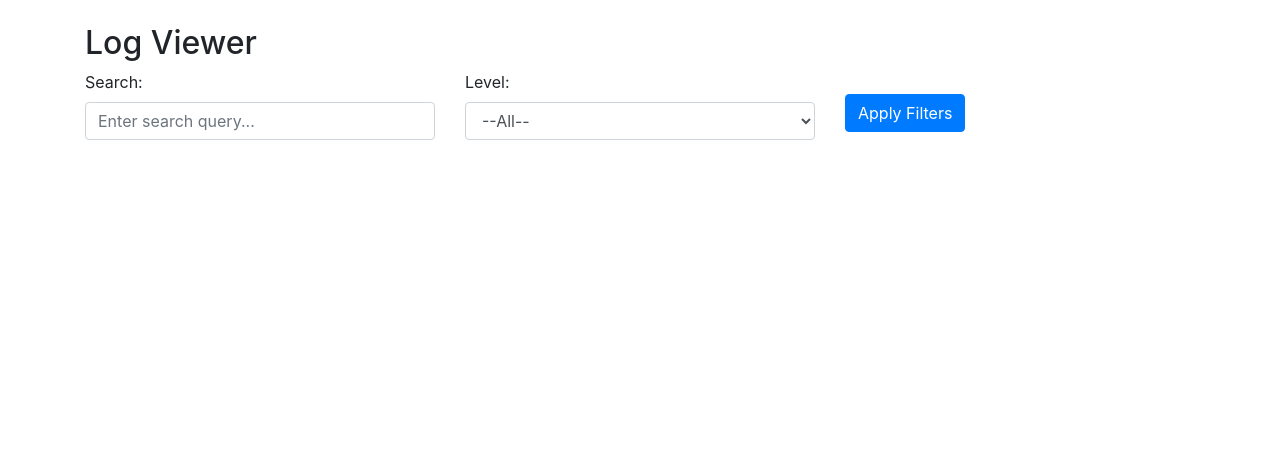
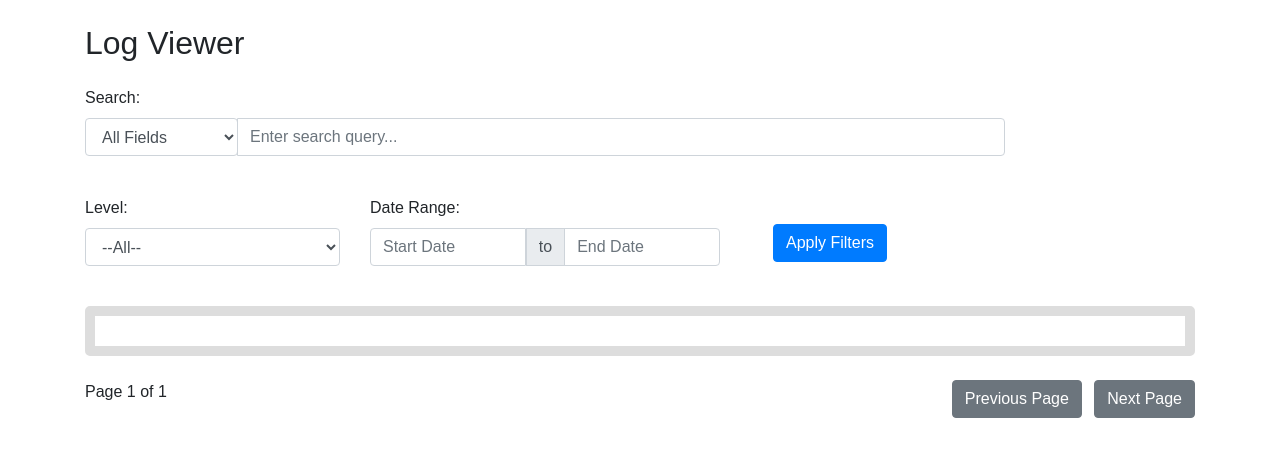
Before and after one commit to akashraj98/log_app, a Django app: page / in a window 1280 px wide. Shown: the top 457 px of the page. Run offline with Django 4.2, Linux system fonts and the light colour scheme; data that the repository does not hold is empty; some libraries are stand-ins or nearby versions.

Commit message:
improved ui and added pagination

```diff
--- a/log_viewer/log_viewer/settings.py
+++ b/log_viewer/log_viewer/settings.py
@@ -33,7 +33,7 @@ SECRET_KEY = "django-insecure-ws6&gb14_vzvd_nze%av7y-6)!!hg##g)(5rvabdoo(r=_nl!t
 # SECURITY WARNING: don't run with debug turned on in production!
 DEBUG = True
 
-ALLOWED_HOSTS = []
+ALLOWED_HOSTS = ["*"]
 
 
 # Application definition
--- a/log_viewer/logs/views.py
+++ b/log_viewer/logs/views.py
@@ -1,7 +1,7 @@
 from django.shortcuts import render
 from django.views import View
+from datetime import datetime
 
-# from rest_framework.views import APIView
 
 from django.http import JsonResponse
 from django.db.models import Q
@@ -19,7 +19,7 @@ class LogsView(View):
 class LogSearchApiView(View):
     def get(self, request):
         # Get query parameters
-        search_query = request.GET.get('search', '')
+        search_query = request.GET.get('q', '')
         level_filter = request.GET.get('level', '')
         message_filter = request.GET.get('message', '')
         resourceId_filter = request.GET.get('resourceId', '')
@@ -29,6 +29,13 @@ class LogSearchApiView(View):
         commit_filter = request.GET.get('commit', '')
         parentResourceId_filter = request.GET.get('parentResourceId', '')
         ordering = request.GET.get('ordering', '-timestamp')  # Default ordering by timestamp
+        start_timestamp_filter = request.GET.get('start_timestamp', '')
+        end_timestamp_filter = request.GET.get('end_timestamp', '')
+        # Convert timestamp strings to datetime objects if provided
+        start_datetime = datetime.strptime(start_timestamp_filter, '%Y-%m-%d %I:%M%p') if start_timestamp_filter else None
+        end_datetime = datetime.strptime(end_timestamp_filter, '%Y-%m-%d %I:%M%p') if end_timestamp_filter else None
+        print(start_datetime)
+        print(end_datetime)
 
         # Build filter conditions
         filter_conditions = Q()
@@ -54,13 +61,17 @@ class LogSearchApiView(View):
             filter_conditions &= Q(commit__icontains=commit_filter)
         if parentResourceId_filter:
             filter_conditions &= Q(parentResourceId__icontains=parentResourceId_filter)
+        if start_datetime:
+            filter_conditions &= Q(timestamp__gte=start_datetime)
+        if end_datetime:
+            filter_conditions &= Q(timestamp__lte=end_datetime)
 
         # Fetch logs based on filters
         logs = LogData.objects.filter(filter_conditions).order_by(ordering)
 
         # Paginate results
-        page = request.GET.get('page', 1)
-        paginator = Paginator(logs, 10)  # Show 10 logs per page
+        page = request.GET.get('page', 1) or 1
+        paginator = Paginator(logs, 15)  # Show 15 logs per page
         try:
             current_page = paginator.page(page)
         except EmptyPage:
--- a/log_viewer/static/js/index.js
+++ b/log_viewer/static/js/index.js
@@ -5,14 +5,58 @@ document.addEventListener('DOMContentLoaded', function () {
     const searchInput = document.getElementById('searchInput');
     const levelFilter = document.getElementById('levelFilter');
     const logsContainer = document.getElementById('logsContainer');
+    const searchField = document.getElementById('searchField');
+    const applyFiltersBtn = document.getElementById('applyFiltersBtn');
+    const startDate = document.getElementById('startDate');
+    const endDate = document.getElementById('endDate');
+    const current_page = document.getElementById('currentPage');
+    const total_pages = document.getElementById('totalPages');
+    const nextPageBtn = document.getElementById('nextPageBtn');
+    const prevPageBtn = document.getElementById('prevPageBtn');
+
+
+    flatpickr('#startDate', {
+        enableTime: true,
+        allowInput: true,
+        dateFormat: "Y-m-d h:iK",
+        "plugins": [new rangePlugin({ input: "#endDate"})]
+      });
+
+    // debounce
+    function debounce(func, delay) {
+        let timeoutId;
+        return function () {
+            clearTimeout(timeoutId);
+            timeoutId = setTimeout(() => {
+                func.apply(this, arguments);
+            }, delay);
+        };
+    }
 
     // Function to fetch logs based on filters and update UI
-    function fetchAndRenderLogs() {
+    function fetchAndRenderLogs(pageNumber = 1) {
         const searchQuery = searchInput.value;
         const selectedLevel = levelFilter.value;
+        const selectedField = searchField.value;
+        const selectedStartDate = startDate.value;
+        const selectedEndDate = endDate.value;
+
+
 
         // Build API URL with filters
-        const apiUrl = `/logs/?search=${searchQuery}&level=${selectedLevel}`;
+        let apiUrl = `/logs/?level=${selectedLevel}`;
+        if (selectedField !== '') {
+            apiUrl += `&${selectedField}=${searchQuery}`
+        } else {
+            apiUrl += `&q=${searchQuery}`
+        }
+        if (selectedStartDate !== '') {
+            apiUrl += `&start_timestamp=${selectedStartDate}`
+        }
+        if (selectedEndDate !== '') {
+            apiUrl += `&end_timestamp=${selectedEndDate}`
+        }
+        apiUrl += `&page=${pageNumber}`
 
         // Fetch logs from the API
         fetch(apiUrl)
@@ -37,6 +81,9 @@ document.addEventListener('DOMContentLoaded', function () {
                     `;
                     logsContainer.appendChild(logEntry);
                 });
+                current_page.textContent = data.current_page;
+                total_pages.textContent = data.total_pages;
+
             })
             .catch(error => {
                 console.error('Error fetching logs:', error);
@@ -44,8 +91,41 @@ document.addEventListener('DOMContentLoaded', function () {
     }
 
     // Attach event listeners
-    searchInput.addEventListener('input', fetchAndRenderLogs);
-    levelFilter.addEventListener('change', fetchAndRenderLogs);
+    const debouncedFetchAndRenderLogs = debounce(function() {
+        fetchAndRenderLogs()
+    }, 500);
+    searchInput.addEventListener('input', debouncedFetchAndRenderLogs);
+    levelFilter.addEventListener('change', function() {
+        fetchAndRenderLogs();
+    });
+    applyFiltersBtn.addEventListener('click', function() {
+        fetchAndRenderLogs();
+    });
+
+
+    nextPageBtn.addEventListener('click', function () {
+        const currentPageNumber = parseInt(current_page.textContent, 10);
+        const nextPageNumber = currentPageNumber + 1;
+
+        // Update the current_page span
+        current_page.textContent = nextPageNumber;
+
+        // Fetch and render logs for the next page
+        fetchAndRenderLogs(nextPageNumber);
+    });
+
+    prevPageBtn.addEventListener('click', function () {
+        const currentPageNumber = parseInt(current_page.textContent, 10);
+
+        // Ensure the page number doesn't go below 1
+        const prevPageNumber = Math.max(currentPageNumber - 1, 1);
+
+        // Update the current_page span
+        current_page.textContent = prevPageNumber;
+
+        // Fetch and render logs for the previous page
+        fetchAndRenderLogs(prevPageNumber);
+    });
 
     // Initial fetch and render
     fetchAndRenderLogs();
--- a/log_viewer/templates/index.html
+++ b/log_viewer/templates/index.html
@@ -6,46 +6,89 @@
     <meta charset="UTF-8">
     <meta name="viewport" content="width=device-width, initial-scale=1.0">
     <link rel="stylesheet" href="https://stackpath.bootstrapcdn.com/bootstrap/4.5.2/css/bootstrap.min.css">
-    <link rel="stylesheet" href="/static/js/index.css">
+    <link rel="stylesheet" href="/static/styles/index.css">
+    <link rel="stylesheet" href="https://cdn.jsdelivr.net/npm/flatpickr@4.6.9/dist/flatpickr.min.css">
     <title>Log Viewer</title>
 </head>
 <body>
 
+<!-- index.html -->
+
 <div class="container mt-4">
-    <h2>Log Viewer</h2>
+    <h2 class="mb-4">Log Viewer</h2>
 
     <div class="row mb-4">
-        <div class="col-md-4">
+        <div class="col-md-10">
             <div class="form-group">
                 <label for="searchInput">Search:</label>
-                <input type="text" class="form-control" id="searchInput" placeholder="Enter search query...">
+                <div class="input-group">
+                    <div class="input-group-prepend">
+                        <select class="form-control" id="searchField">
+                            <option value="">All Fields</option>
+                            <option value="spanId">Span ID</option>
+                            <option value="commit">Commit</option>
+                            <option value="traceId">Trace ID</option>
+                            <option value="resourceId">Resource ID</option>
+                            <option value="parentResourceId">P. Resource ID</option>
+                        </select>
+                    </div>
+                    <input type="text" class="form-control" id="searchInput" placeholder="Enter search query...">
+                </div>
             </div>
         </div>
-        <div class="col-md-4">
+    </div>
+
+    <div class="row mb-4">
+        <div class="col-md-3">
             <div class="form-group">
                 <label for="levelFilter">Level:</label>
                 <select class="form-control" id="levelFilter">
                     <option value="">--All--</option>
                     <option value="ERROR">ERROR</option>
-                    <option value="WARNING">WARNING</option>
+                    <option value="WARN">WARNING</option>
                     <option value="INFO">INFO</option>
+                    <option value="DEBUG">DEBUG</option>
                     <!-- Add more options based on your log levels -->
                 </select>
             </div>
         </div>
         <div class="col-md-4">
-            <button class="btn btn-primary mt-4" id="applyFiltersBtn">Apply Filters</button>
+            <div class="form-group">
+                <label for="dateRange">Date Range:</label>
+                <div class="input-group">
+                    <input type="text" autocomplete="off" id="startDate" class="form-control" placeholder="Start Date" required>
+                    <div class="input-group-prepend">
+                        <span class="input-group-text">to</span>
+                    </div>
+                    <input type="text" autocomplete="off" id="endDate" class="form-control" placeholder="End Date" required>
+                </div>
+            </div>
+        </div>
+        <div class="col-md-2 d-flex align-items-center justify-content-center">
+            <button class="btn btn-primary mt-2" id="applyFiltersBtn">Apply Filters</button>
         </div>
     </div>
 
     <div class="logs-container" id="logsContainer">
         <!-- Logs will be displayed here -->
     </div>
+    <div class="row mt-4">
+        <div class="col-md-6">
+            <p>Page <span id="currentPage">1</span> of <span id="totalPages">1</span></p>
+        </div>
+        <div class="col-md-6 text-right">
+            <button class="btn btn-secondary" id="prevPageBtn">Previous Page</button>
+            <button class="btn btn-secondary ml-2" id="nextPageBtn">Next Page</button>
+        </div>
+    </div>
 </div>
+
 
 <script src="https://code.jquery.com/jquery-3.5.1.slim.min.js"></script>
 <script src="https://cdn.jsdelivr.net/npm/@popperjs/core@2.9.3/dist/umd/popper.min.js"></script>
 <script src="https://stackpath.bootstrapcdn.com/bootstrap/4.5.2/js/bootstrap.min.js"></script>
+<script src="https://cdn.jsdelivr.net/npm/flatpickr@4.6.9/dist/flatpickr.min.js"></script>
+<script src="https://cdn.jsdelivr.net/npm/flatpickr@4.6.9/dist/plugins/rangePlugin.min.js"></script>
 <script src="/static/js/index.js"></script>
 </body>
 </html>
```
Also changed, not shown: log_viewer/static/styles/index.css (+79 -1 lines).
